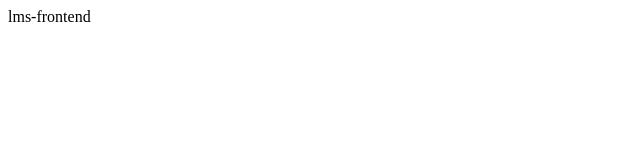
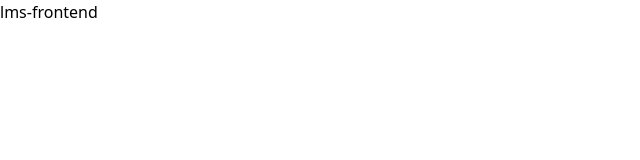
Before and after one commit to nikhilkumar378/lms-fronted, a React (Vite) app: page / in a window 1280 px wide. Shown: the top 160 px of the page, without its empty margins (0-640 px from the left). Built offline with nearby package versions, Linux system fonts and the light colour scheme.

Commit message:
Added config file

```diff
--- a/package.json
+++ b/package.json
@@ -21,6 +21,7 @@
     "eslint-plugin-react": "^7.34.0",
     "eslint-plugin-react-hooks": "^4.6.0",
     "eslint-plugin-react-refresh": "^0.4.5",
+    "tailwindcss": "^3.4.1",
     "vite": "^5.1.6"
   }
 }
--- a/src/index.css
+++ b/src/index.css
@@ -0,0 +1,9 @@
+@tailwind base;
+@tailwind components;
+@tailwind utilities;
+
+body{
+  margin: auto;
+  max-width: 1440px;
+  position: relative;
+}
--- /dev/null
+++ b/tailwind.config.js
@@ -0,0 +1,8 @@
+/** @type {import('tailwindcss').Config} */
+export default {
+  content: ["./src/**/*.{html,js,jsx,ts,tsx}"],
+  theme: {
+    extend: {},
+  },
+  plugins: [],
+}
```
Also changed, not shown: 1 other file (tests, documents, lock files or other folders).
